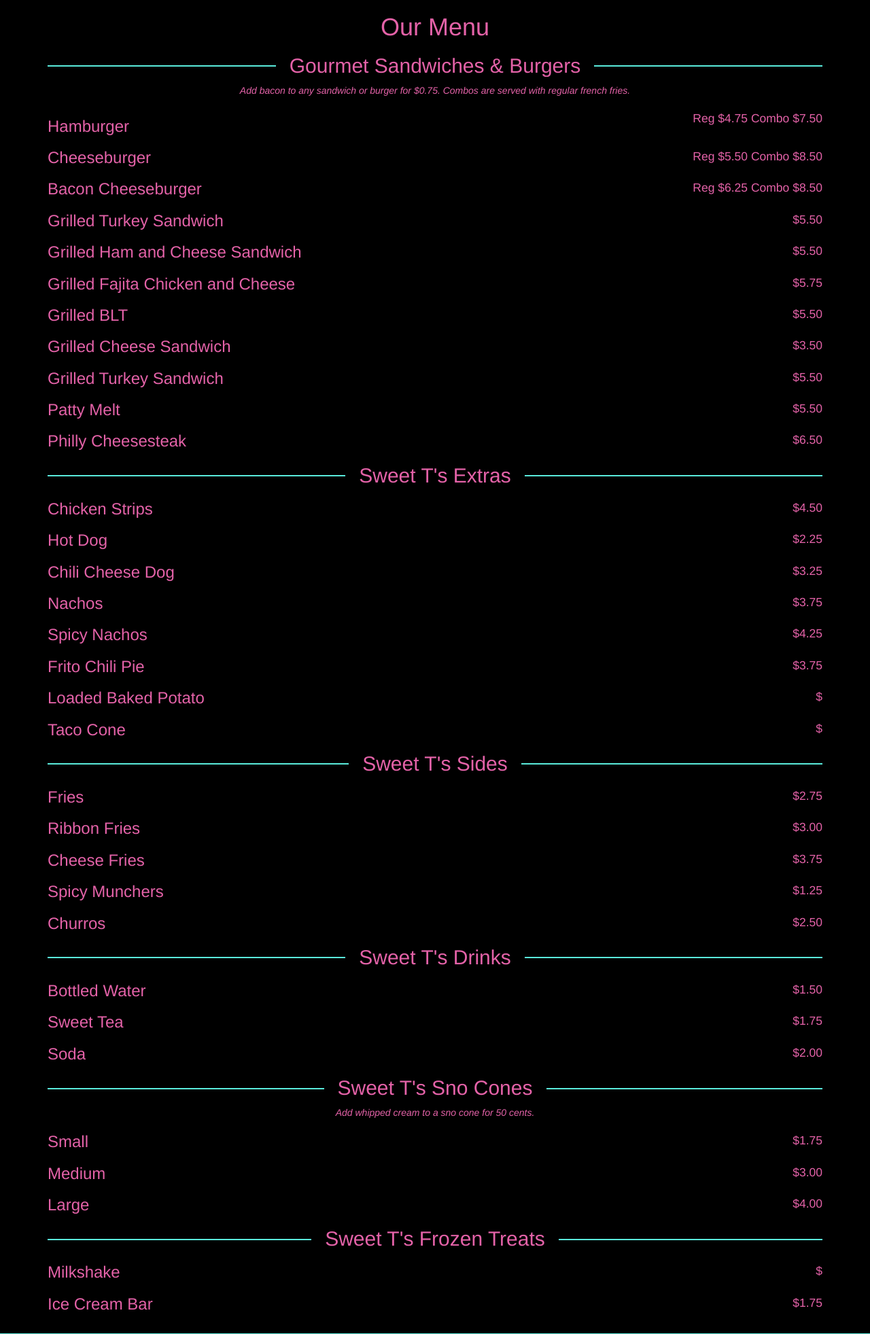
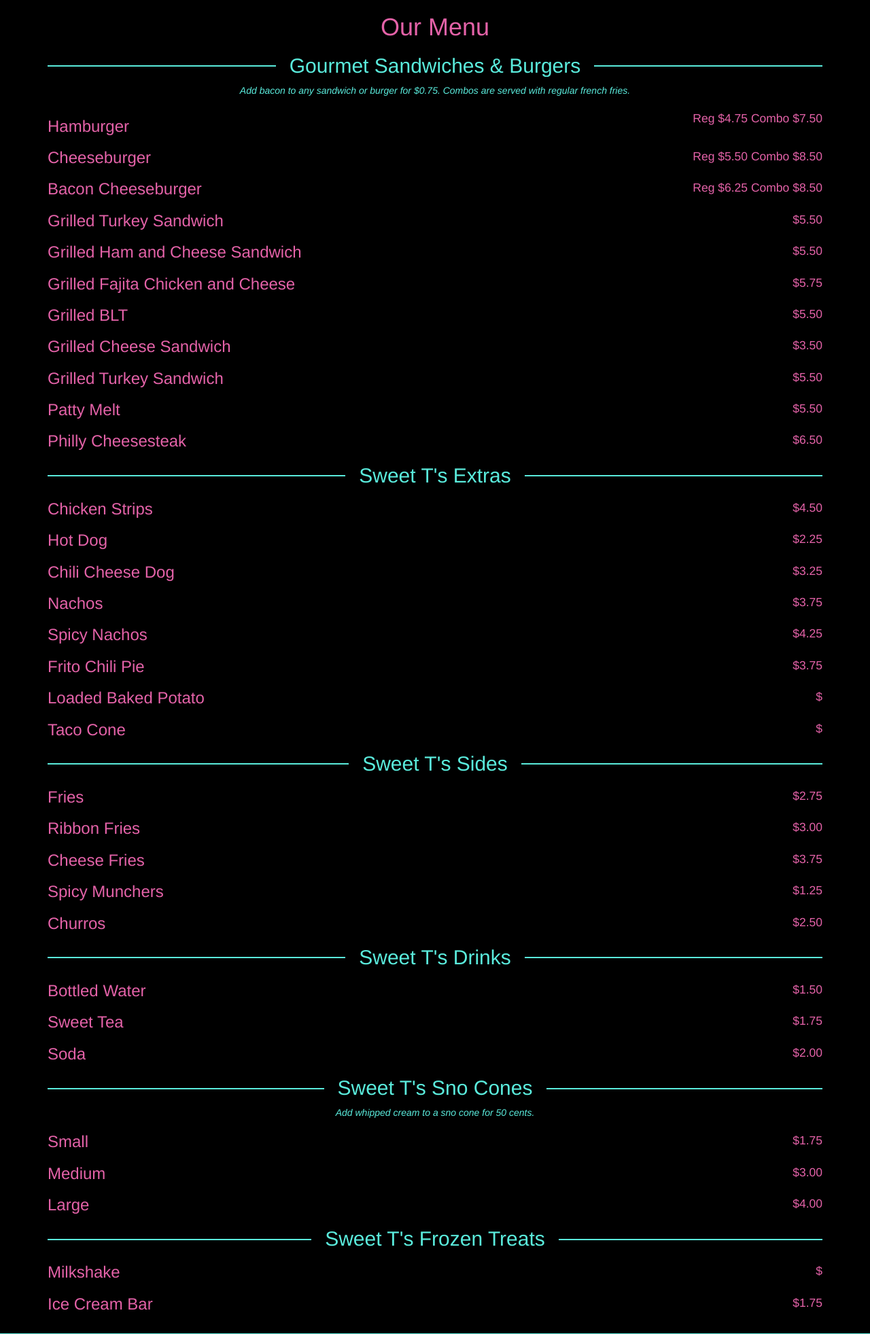
Before and after one commit to ryan96db/SweetTs, a PHP site: page /menu.html in a window 1280 px wide. Shown: the part 252-2215 px from the top of the page at 68% size. Run offline with PHP 8.4, Linux system fonts and the light colour scheme; some libraries are stand-ins or nearby versions.

Commit message:
Change color of menu headings, update map link.

```diff
--- a/css/styles.css
+++ b/css/styles.css
@@ -164,7 +164,7 @@
 .decorated > span{
     position: relative;
     display: inline-block;
-    color: #E462A8;
+    color: #5AEBDC;
 }
 .decorated > span:before, .decorated > span:after{
     content: '';
@@ -206,6 +206,7 @@
 
 #menu-details {
 	text-align: center;
+	color: #5AEBDC;
 }
 
 #chile-relleno {
--- a/index.html
+++ b/index.html
@@ -143,7 +143,7 @@
           </div>
 
           <div class="col-xl-4 col-lg-4 col-md-4 col-sm-12 col-xs-12">
-            <a href="https://www.google.com/maps/place/Los+Mochis+Restaurant/@33.2449439,-95.906287,17z/data=!3m1!4b1!4m5!3m4!1s0x864bc629423ddc4d:0x63c435db026d24b6!8m2!3d33.2449439!4d-95.904093" target="_blank">
+            <a href="https://www.google.com/maps/place/309+SE+Washington+St,+Idabel,+OK+74745/@33.8958333,-94.8255374,17z/data=!3m1!4b1!4m5!3m4!1s0x86356e11a12d5865:0xe79db6ac7e7d00c8!8m2!3d33.8958289!4d-94.8233487" target="_blank">
               <div id="map-tile">
                 <iframe src="https://www.google.com/maps/embed?pb=!1m23!1m12!1m3!1d3311.7602138515736!2d-94.82554274930025!3d33.89582888055386!2m3!1f0!2f0!3f0!3m2!1i1024!2i768!4f13.1!4m8!3e6!4m0!4m5!1s0x86356e11a12d5865%3A0xe79db6ac7e7d00c8!2s309+Southeast+Washington+Street%2C+Idabel%2C+OK!3m2!1d33.8958289!2d-94.8233487!5e0!3m2!1sen!2sus!4v1549496750942" width="100%" height="245" frameborder="0" style="border:0" allowfullscreen></iframe>
                 <div id="tiletext">map</div>
```
